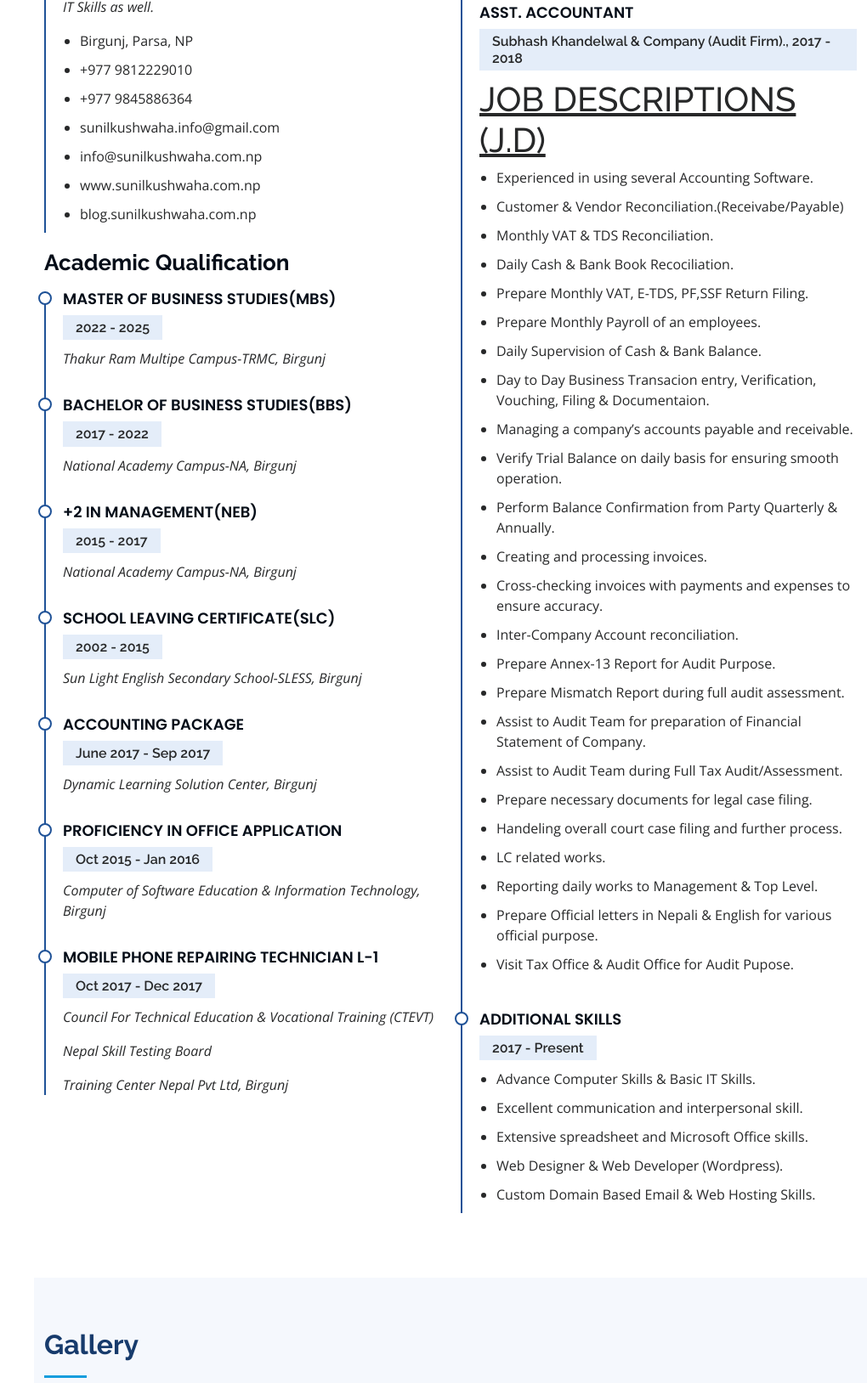
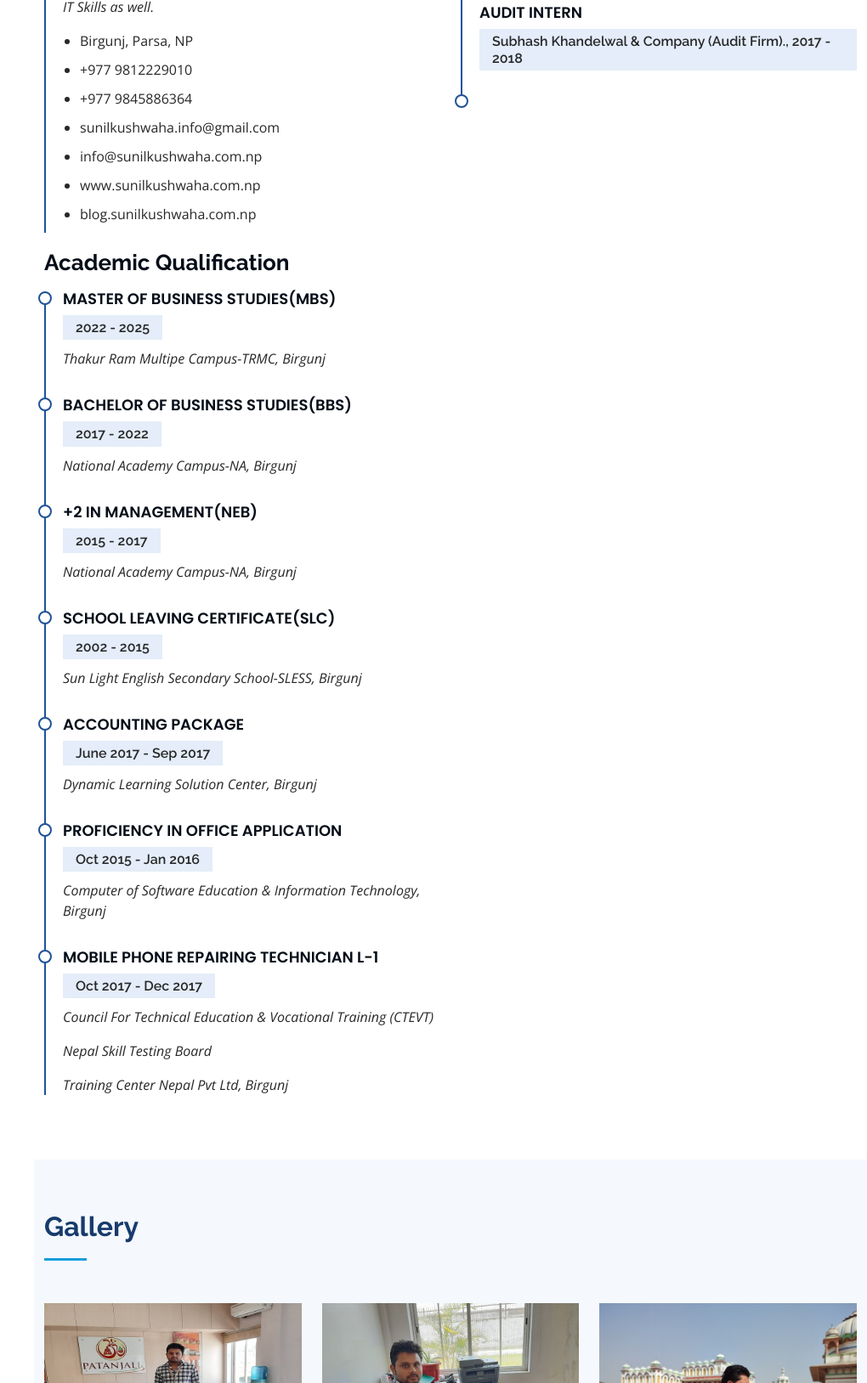
Before and after one commit to Sunilkushwaha16786/sunilkushwaha, a plain HTML site: page index.html in a window 1280 px wide. Shown: the part 3132-4760 px from the top of the page at 85% size, without its empty margins (260-1280 px from the left). Drawn offline with nearby package versions, Linux system fonts and the light colour scheme.

Commit message:
Add files via upload

```diff
--- a/index.html
+++ b/index.html
@@ -239,45 +239,11 @@ This is a brief introduction of myself. If you are interested in knowing more, r
               <h5>Sarawagi Group, 2020 - Present</h5>
               <h4>Accountant</h4>
               <h5>Patanjali Ayurved Pvt. Ltd., 2018 - 2020</h5>
-              <h4>Asst. Accountant</h4>
+              <h4>Audit Intern</h4>
               <h5>Subhash Khandelwal & Company (Audit Firm)., 2017 - 2018</h5>
-              </strong><h1><u>JOB DESCRIPTIONS (J.D)</u></h1>
-              <ul>
-                <li>Experienced in using several Accounting Software.</li>
-                <li>Customer & Vendor Reconciliation.(Receivabe/Payable) </li>
-                <li>Monthly VAT & TDS Reconciliation.</li>
-                <li>Daily Cash & Bank Book Recociliation.</li>
-                <li>Prepare Monthly VAT, E-TDS, PF,SSF Return Filing.</li>
-                <li>Prepare Monthly Payroll of an employees.</li>
-                <li>Daily Supervision of Cash & Bank Balance.</li>
-                <li>Day to Day Business Transacion entry, Verification, Vouching, Filing & Documentaion.</li>
-                <li>Managing a company’s accounts payable and receivable.</li>
-                <li>Verify Trial Balance on daily basis for ensuring smooth operation.</li>
-                <li>Perform Balance Confirmation from Party Quarterly & Annually.</li>
-                <li>Creating and processing invoices.</li>
-                <li>Cross-checking invoices with payments and expenses to ensure accuracy.</li>
-                <li>Inter-Company Account reconciliation.</li>
-                <li>Prepare Annex-13 Report for Audit Purpose.</li>
-                <li>Prepare Mismatch Report during full audit assessment.</li>
-                <li>Assist to Audit Team for preparation of Financial Statement of Company.</li>
-                <li>Assist to Audit Team during Full Tax Audit/Assessment.</li>
-                <li>Prepare necessary documents for legal case filing.</li>
-                <li>Handeling overall court case filing and further process.</li>
-                <li>LC related works.</li>
-                <li>Reporting daily works to Management & Top Level.</li>
-                <li>Prepare Official letters in Nepali & English for various official purpose.</li>
-                <li>Visit Tax Office & Audit Office for Audit Pupose.</li>
-              </ul>
+
             </div>
             <div class="resume-item">
-              <h4>Additional Skills</h4>
-              <h5>2017 - Present</h5>
-                            <ul>
-                <li>Advance Computer Skills & Basic IT Skills.</li>
-                <li>Excellent communication and interpersonal skill.</li>
-                <li>Extensive spreadsheet and Microsoft Office skills.</li>
-                <li>Web Designer & Web Developer (Wordpress).</li>
-                <li>Custom Domain Based Email & Web Hosting Skills.</li>
 
               </ul>
             </div>
```
